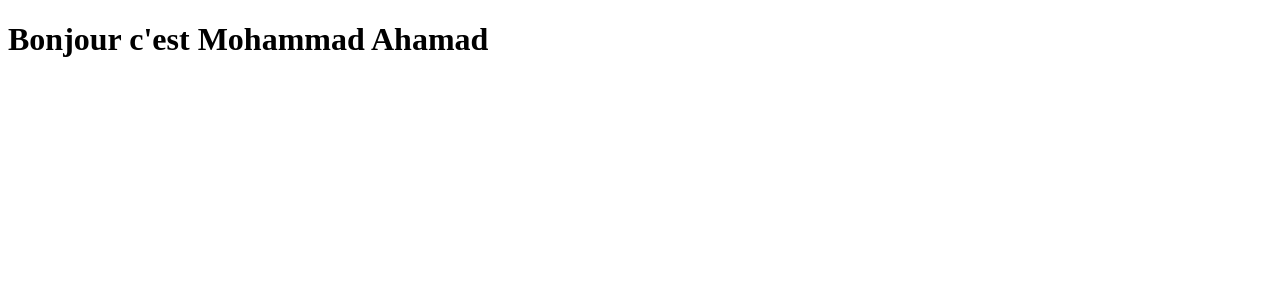
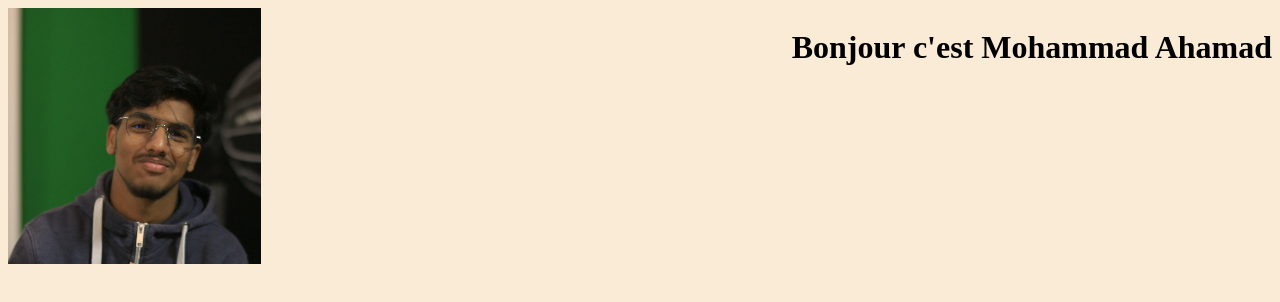
Before and after one commit to mohammadahamad/mon_nouveau_depot, a plain HTML site: page index.html in a window 1280 px wide. Drawn offline with Linux system fonts and the light colour scheme.

Commit message:
test 2nd

```diff
--- a/index.html
+++ b/index.html
@@ -5,8 +5,13 @@
     <meta http-equiv="X-UA-Compatible" content="IE=edge">
     <meta name="viewport" content="width=device-width, initial-scale=1.0">
     <title>Mohammad Ahamad</title>
+    <link rel="stylesheet" href="style.css">
 </head>
 <body>
+    <div id="presentation">
+        <img src="photo.png" alt="bendo">
     <h1>Bonjour c'est Mohammad Ahamad</h1>
+    </div>
+
 </body>
 </html>
--- /dev/null
+++ b/style.css
@@ -0,0 +1,8 @@
+body{
+    background-color: antiquewhite;
+}
+
+#presentation{
+    display: flex;
+    justify-content: space-between;
+}
```
Also changed, not shown: photo.png (added).
